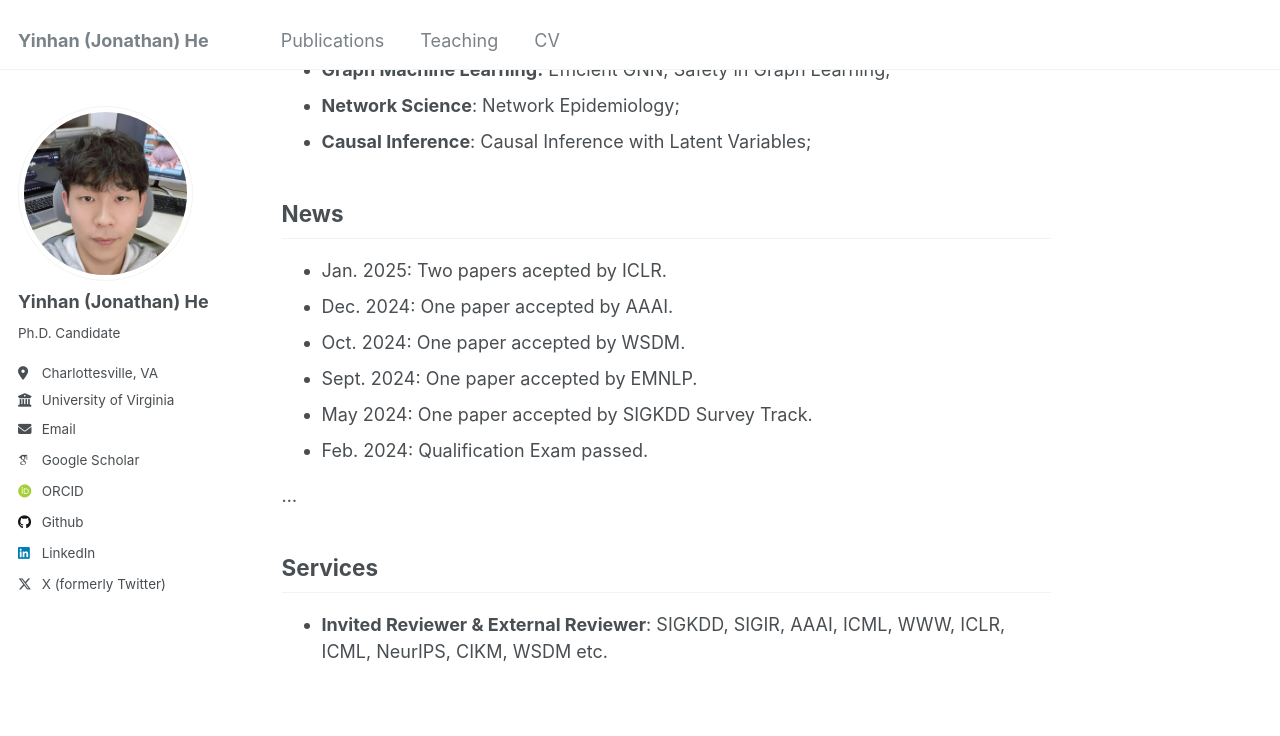
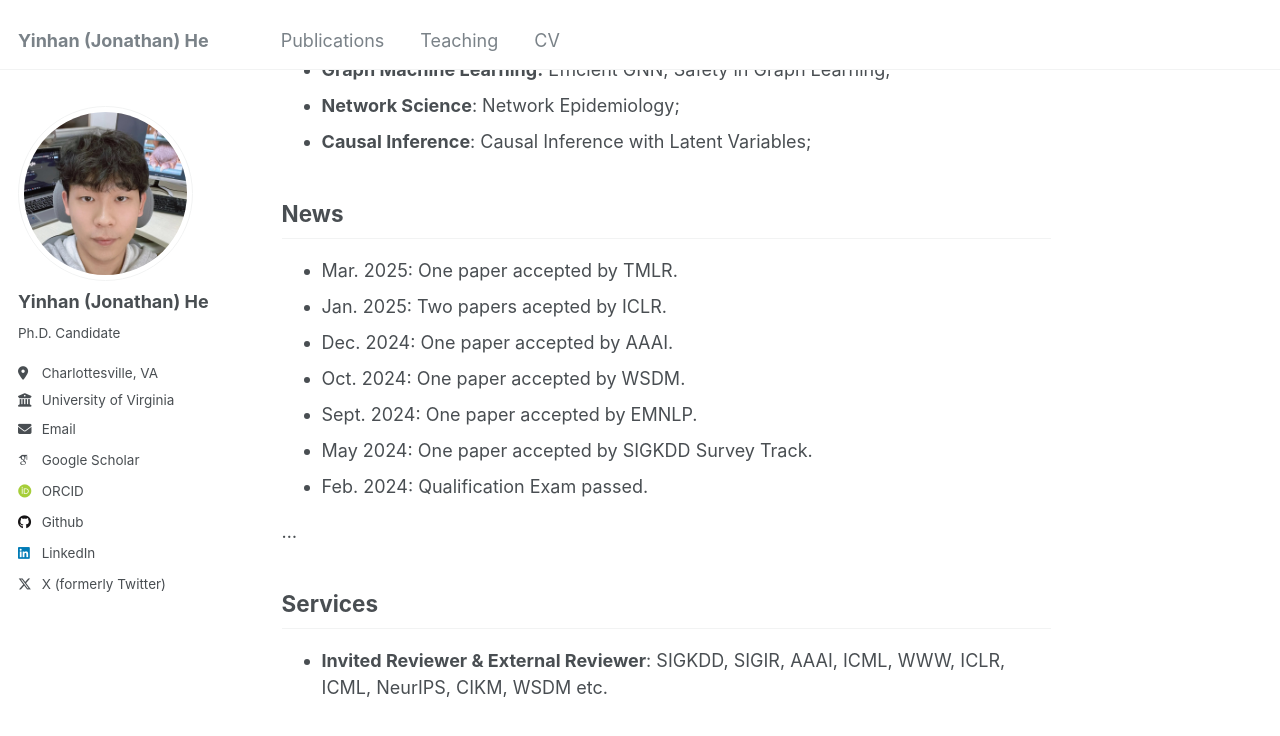
Before and after one commit to YinhanHe123/YinhanHe123.github.io, a Jekyll site: the page built from _pages/about.md, in a window 1280 px wide and 900 px high, scrolled down 492 px. Shown: the top 736 px of the window. Built offline with Jekyll 4.4.1, drawn with Linux system fonts in a browser that asks for light colours; some web fonts are replaced; a script that is not in the unit is left out.

Commit message:
Update about.md

```diff
--- a/_pages/about.md
+++ b/_pages/about.md
@@ -28,7 +28,7 @@ I am a Ph.D. candidate in the [Department of Electrical and Computer Engineering
 
 News
 ------
-
+* Mar. 2025: One paper accepted by TMLR.
 * Jan. 2025: Two papers acepted by ICLR.
 * Dec. 2024: One paper accepted by AAAI.
 * Oct. 2024: One paper accepted by WSDM.
```
